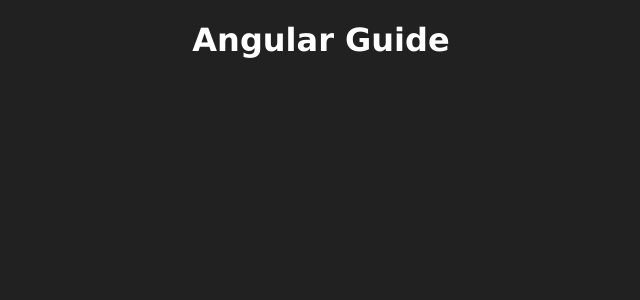
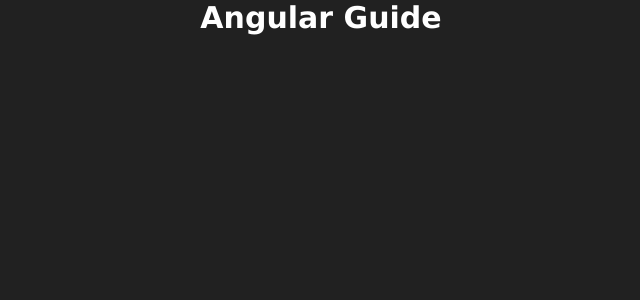
Before and after one commit to nithinK-142/angular-guide, an Angular app: page / in a window 1280 px wide. Shown: the top 300 px of the page, without its empty margins (319-959 px from the left). Built offline with nearby package versions, Linux system fonts and the light colour scheme.

Commit message:
add: tailwind.

```diff
--- a/package.json
+++ b/package.json
@@ -27,12 +27,15 @@
     "@angular/cli": "^18.1.2",
     "@angular/compiler-cli": "^18.1.0",
     "@types/jasmine": "~5.1.0",
+    "autoprefixer": "^10.4.19",
     "jasmine-core": "~5.1.0",
     "karma": "~6.4.0",
     "karma-chrome-launcher": "~3.2.0",
     "karma-coverage": "~2.2.0",
     "karma-jasmine": "~5.1.0",
     "karma-jasmine-html-reporter": "~2.1.0",
+    "postcss": "^8.4.40",
+    "tailwindcss": "^3.4.7",
     "typescript": "~5.5.2"
   }
 }
--- a/src/app/app.component.html
+++ b/src/app/app.component.html
@@ -8,7 +8,7 @@
 <!-- * * * * * * * * * * * * * * * * * * * * * * * * * * * * * * * -->
 
 <main>
-  <h1>Angular Guide</h1>
+  <h1 class="text-3xl font-semibold text-center">Angular Guide</h1>
 </main>
 
 <!-- * * * * * * * * * * * * * * * * * * * * * * * * * * * * * * * * -->
--- a/src/styles.css
+++ b/src/styles.css
@@ -1,11 +1,9 @@
-/* You can add global styles to this file, and also import other style files */
+@tailwind base;
+@tailwind components;
+@tailwind utilities;
 
 body {
   background-color: #212121;
   color: #fff;
   font-family: Verdana, Geneva, Tahoma, sans-serif;
 }
-
-h1 {
-  text-align: center;
-}
--- /dev/null
+++ b/tailwind.config.js
@@ -0,0 +1,8 @@
+/** @type {import('tailwindcss').Config} */
+module.exports = {
+  content: ["./src/**/*.{html,ts}"],
+  theme: {
+    extend: {},
+  },
+  plugins: [],
+};
```
Also changed, not shown: 1 other file (tests, documents, lock files or other folders).
